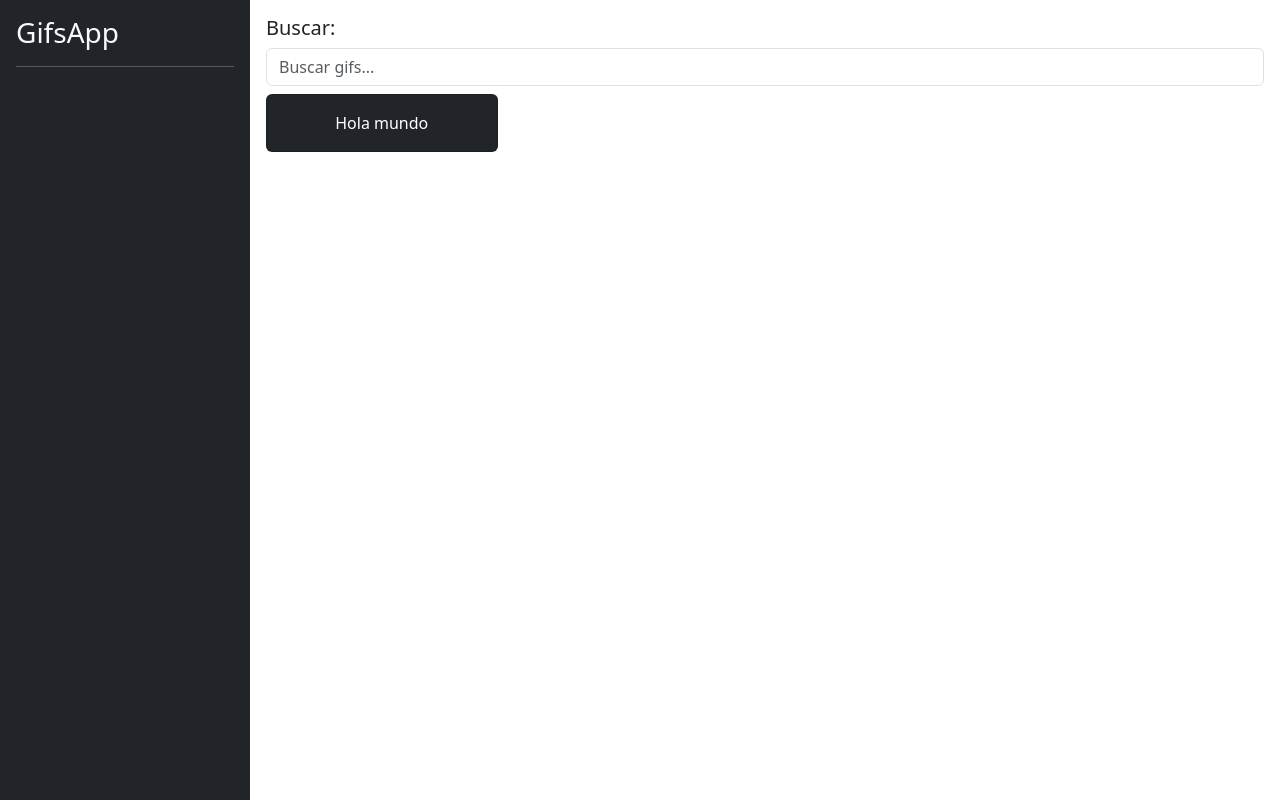
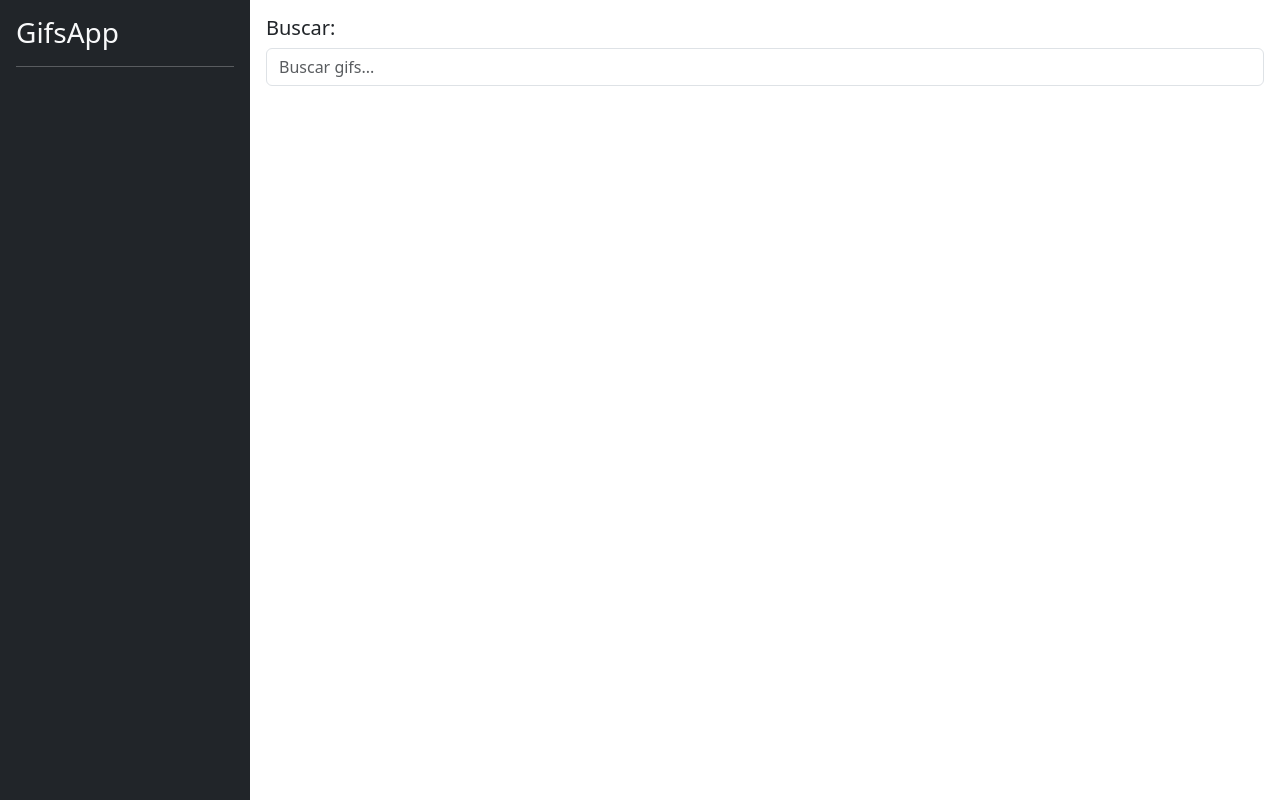
Before and after one commit to javicb/gifsApp, an Angular app: page / in a window 1280 px wide. Built offline with nearby package versions, Linux system fonts and the light colour scheme.

Commit message:
display gifs

```diff
--- a/src/app/gifs/components/card-list/card-list.component.html
+++ b/src/app/gifs/components/card-list/card-list.component.html
@@ -1,9 +1,9 @@
 <div class="row">
-  <div class="col-md-3 col-sm-6">
+  <div *ngFor="let gif of gifs" class="col-md-3 col-sm-6">
     <div class="card mb-2 text-center bg-dark">
       <!-- TODO: Crear imagen-->
       <div class="card-body text-white">
-        <p class="card-text">Hola mundo</p>
+        <p class="card-text">{{gif.title}}</p>
       </div>
     </div>
   </div>
--- a/src/app/gifs/components/card-list/card-list.component.ts
+++ b/src/app/gifs/components/card-list/card-list.component.ts
@@ -1,4 +1,5 @@
 import { Component, Input } from '@angular/core';
+import { Gif } from '../../interfaces/gifs.interfaces';
 
 @Component({
     selector: 'gifs-card-list',
@@ -7,5 +8,7 @@
 })
 export class CardListComponent {
 
+  @Input() gifs: Gif[] = [];
+
     constructor () {}
 }
--- a/src/app/gifs/pages/home/home-page.component.html
+++ b/src/app/gifs/pages/home/home-page.component.html
@@ -6,6 +6,6 @@
 
   <div class="col-12 pt-2">
     <!-- Listado de gifs-->
-    <gifs-card-list ></gifs-card-list>
+    <gifs-card-list [gifs]="gifs" ></gifs-card-list>
   </div>
 </div>
--- a/src/app/gifs/pages/home/home-page.component.ts
+++ b/src/app/gifs/pages/home/home-page.component.ts
@@ -1,4 +1,6 @@
 import { Component } from '@angular/core';
+import { GifsService } from '../../services/gifs.service';
+import { Gif } from '../../interfaces/gifs.interfaces';
 
 @Component({
   selector: 'gifs-home-page',
@@ -7,4 +9,10 @@
 })
 export class HomePageComponent {
 
+  constructor(private gifService: GifsService  ) { }
+
+  get gifs(): Gif[] {
+    return this.gifService.gifs;
+  }
+
 }
--- a/src/app/gifs/services/gifs.service.ts
+++ b/src/app/gifs/services/gifs.service.ts
@@ -54,7 +54,6 @@
     this.http.get<SearchResponse>(`${environment.baseUrl}/search`, { params })
       .subscribe(resp => {
         this.gifs = resp.data;
-        console.log(this.gifs);
       }
     );
   }
```
